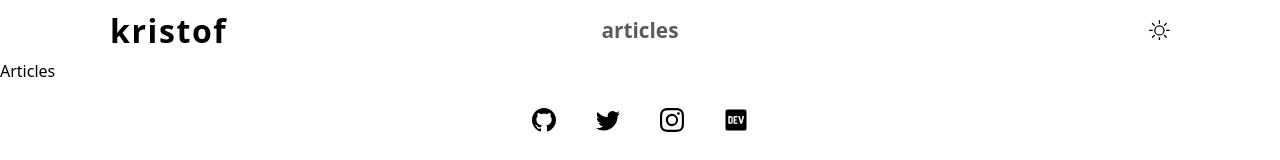
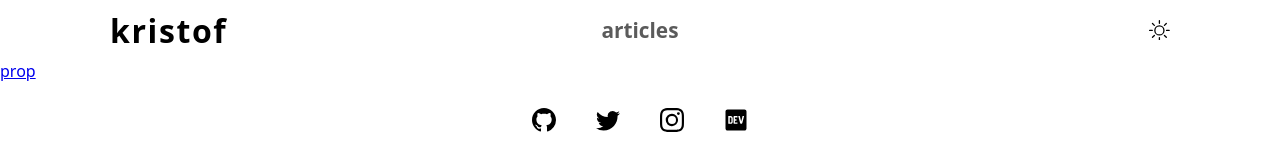
Before and after one commit to kristof1345/kristof-v.1, a Next.js app: page /articles in a window 1280 px wide. Shown: the top 160 px of the page. Built offline with nearby package versions, Linux system fonts and the light colour scheme.

Commit message:
articles

```diff
--- a/src/pages/articles.js
+++ b/src/pages/articles.js
@@ -1,3 +1,9 @@
+import Link from "next/link";
+
 export default function Articles() {
-  return <div>Articles</div>;
+  return (
+    <div>
+      <Link href={`/articles/prop-article`}>prop</Link>
+    </div>
+  );
 }
--- a/src/pages/components/Header.js
+++ b/src/pages/components/Header.js
@@ -1,7 +1,5 @@
 import Link from "next/link";
 import { BsSun, BsMoon } from "react-icons/bs";
-
-// If loading a variable font, you don't need to specify the font weight
 
 export default function Header({ theme, toggleTheme }) {
   return (
```
Also changed, not shown: src/pages/articles/prop-article.js (added, +7 -0 lines).
